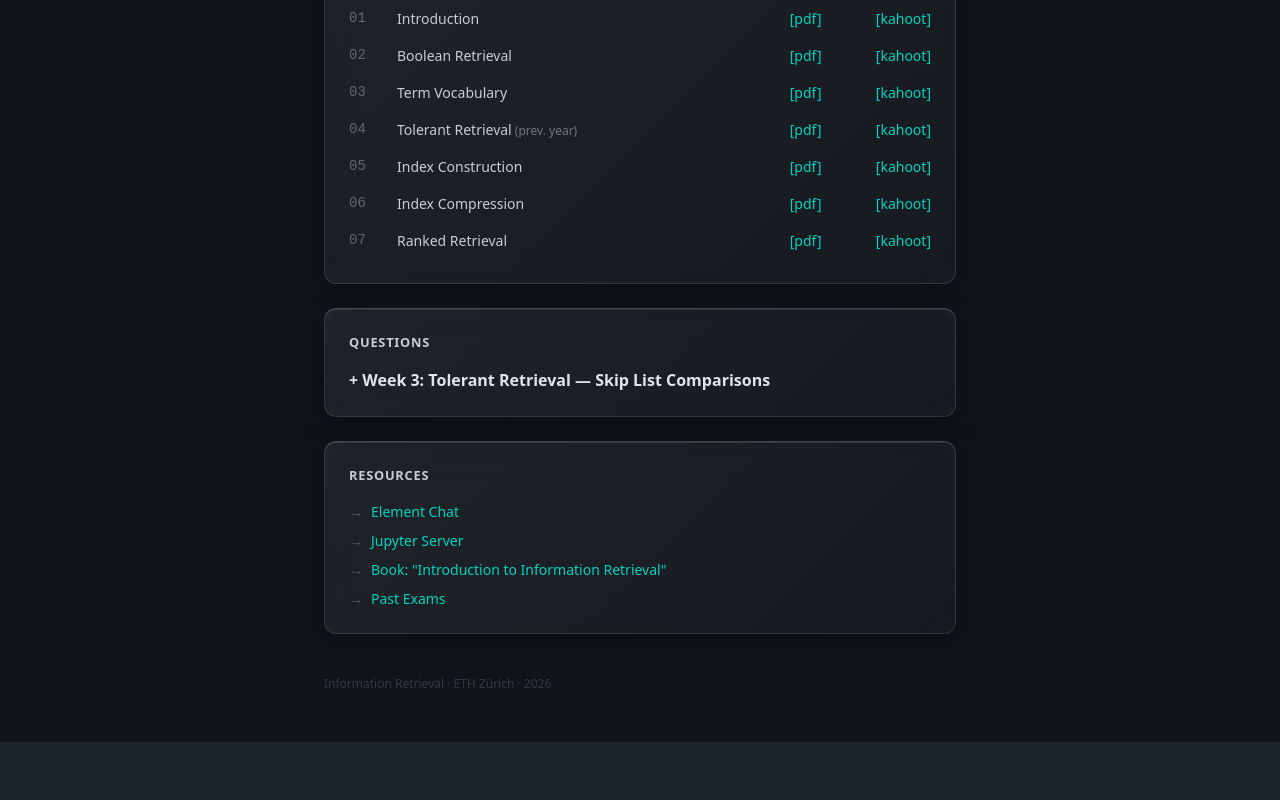
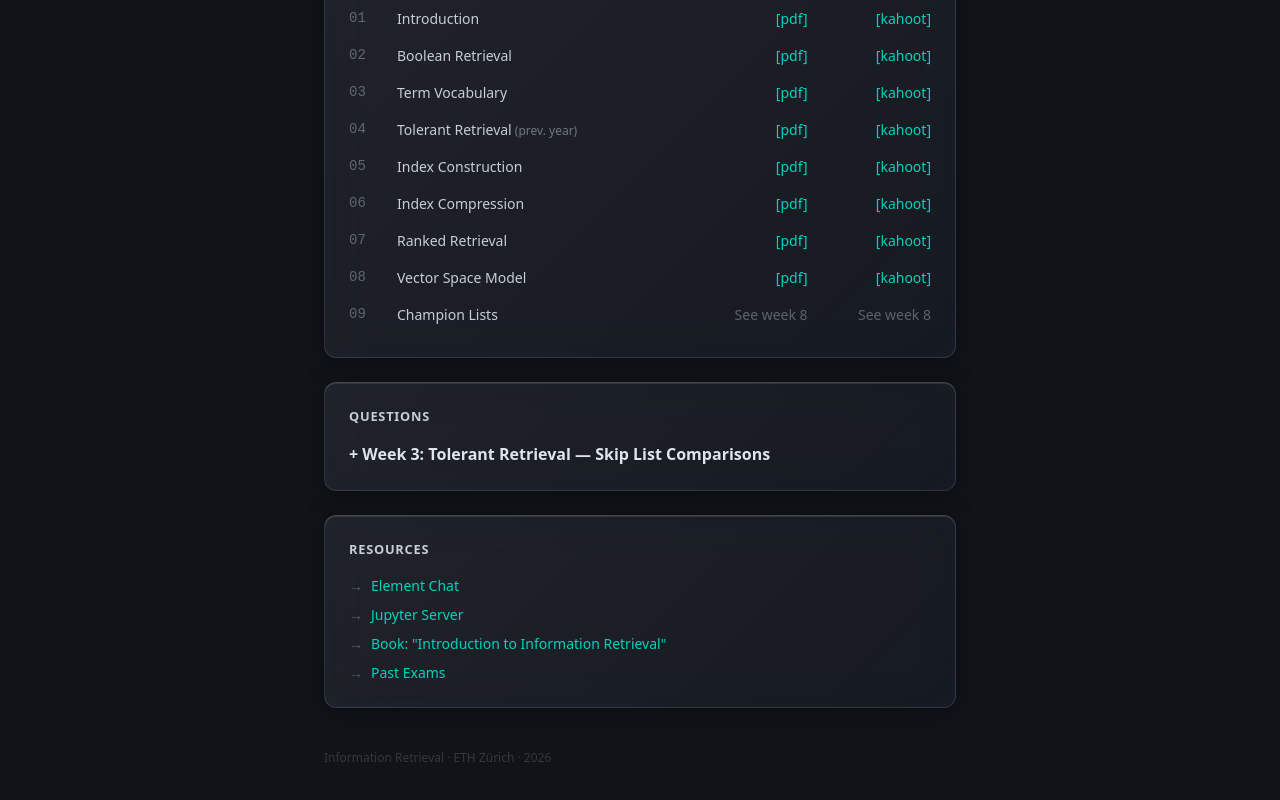
Before and after one commit to Azyrma/infret_website, a React (Vite) app: page / in a window 1280 px wide. Shown: the part 1192-1992 px from the top of the page. Before the commit the page ends 1934 px from the top, so only its background shows below. Built offline with nearby package versions, Linux system fonts and the light colour scheme.

Commit message:
Added Week 8 + 9 ref

```diff
--- a/src/App.tsx
+++ b/src/App.tsx
@@ -6,6 +6,7 @@ import infretWeek4 from './assets/infret_week4.pdf'
 import infretWeek5 from './assets/infret_week5-1.pdf'
 import infretWeek6 from './assets/infret_week6.pdf'
 import infretWeek7 from './assets/infret_week7.pdf'
+import infretWeek8 from './assets/infret_week8.pdf'
 
 // ── Data ────────────────────────────────────────────────
 // To add a new week: just add an entry here.
@@ -18,6 +19,8 @@ const exercises = [
   { week: '05', title: 'Index Construction', slides: infretWeek5, kahoot: 'https://create.kahoot.it/share/ex-04-index-construction/89fc6ef7-2262-4924-888d-9549940c0e74' },
   { week: '06', title: 'Index Compression', slides: infretWeek6, kahoot: 'https://create.kahoot.it/share/information-retrieval-index-compression/eab34273-e603-4ba3-a617-2a2130efabdb' },
   { week: '07', title: 'Ranked Retrieval', slides: infretWeek7, kahoot: 'https://create.kahoot.it/share/information-retrieval-ranked-retrieval/4ce4ee62-9d8b-478c-b73f- 8876e8ec77ef' },
+  { week: '08', title: 'Vector Space Model', slides: infretWeek8, kahoot: 'https://create.kahoot.it/details/duplicate-of-information-retrieval-ex-07-vector-space-models-mschoeb/d790da6e-9dd4-4191-bdd5-e71a97d32ca3?drawer=' },
+  { week: '09', title: 'Champion Lists', slidesText: 'See week 8', kahootText: 'See week 8' }
 ]
 
 const resources = [
@@ -143,8 +146,8 @@ function App() {
                     {ex.title}
                     {ex.note && <span className="small"> {ex.note}</span>}
                   </td>
-                  <td className="right"><a href={ex.slides}>[pdf]</a></td>
-                  <td className="right"><a href={ex.kahoot}>[kahoot]</a></td>
+                  <td className="right">{ex.slides ? <a href={ex.slides}>[pdf]</a> : <span className="dim">{ex.slidesText}</span>}</td>
+                  <td className="right">{ex.kahoot ? <a href={ex.kahoot}>[kahoot]</a> : <span className="dim">{ex.kahootText}</span>}</td>
                 </tr>
               ))}
             </tbody>
```
Also changed, not shown: 1 other file (tests, documents, lock files or other folders).
